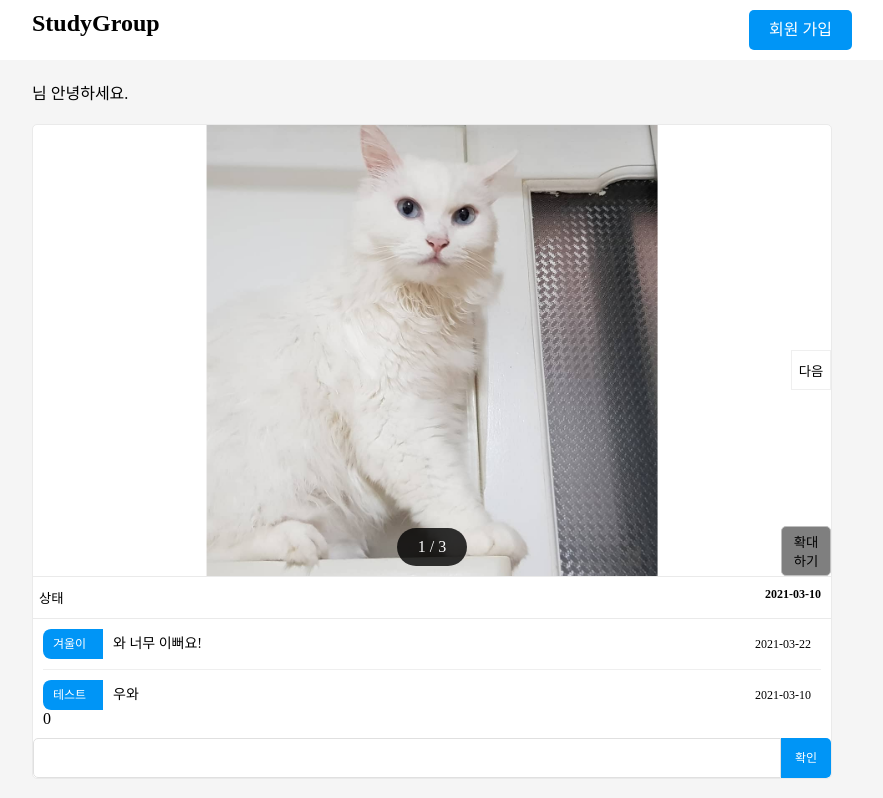
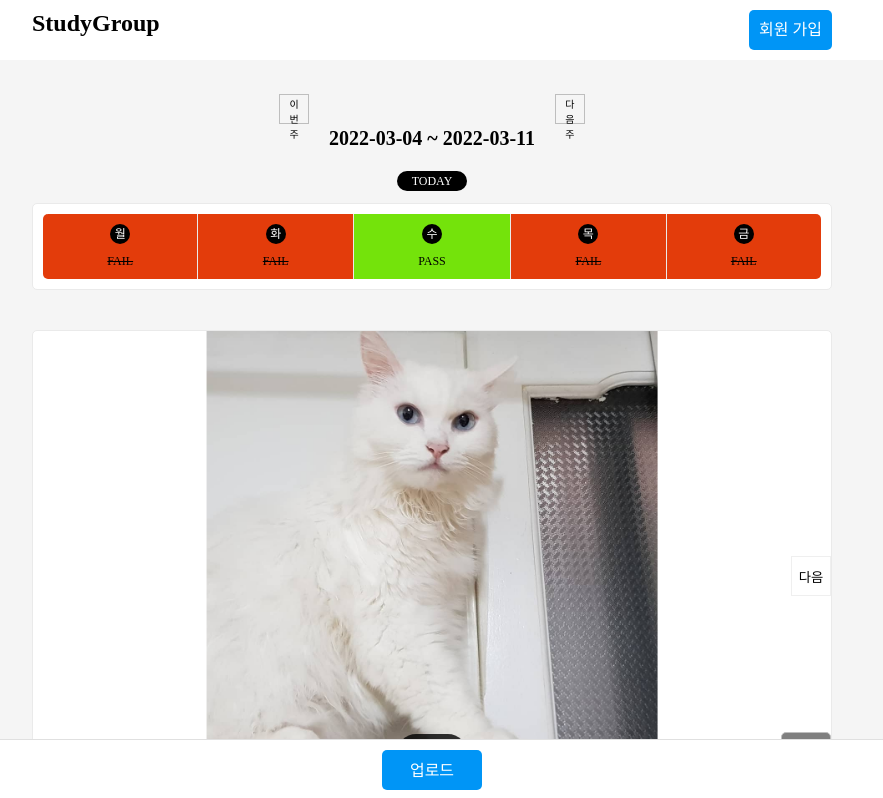
Before and after one commit to shinbom/studygram, a Vue app: page /list/1 in a window 1280 px wide. Shown: the top 798 px of the page, without its empty margins (208-1091 px from the left). Built offline with nearby package versions, Linux system fonts and the light colour scheme.

Commit message:
20220320 코멘트 기능 추가 및 이미지 업로드, 요일별 체크상태 마크업 완료
20220320 코멘트 기능 추가 및 이미지 업로드, 요일별 체크상태 마크업 완료

```diff
--- a/src/App.vue
+++ b/src/App.vue
@@ -39,7 +39,6 @@ export default{
   methods : {
     ...mapMutations(['logout']),
     setLogout() {
-      console.log('test');
       this.$store.commit('logout');
     }
   }
--- /dev/null
+++ b/src/components/Chart.vue
@@ -0,0 +1,61 @@
+<template>
+    <div id="chart">
+        <div>
+            <button type="button">이번 주</button>
+            <p>2022-03-04 ~ 2022-03-11</p>
+            <button type="button">다음 주</button>
+        </div>
+        <ul>
+            <li v-for="(item, index) in weekend" :key="index" :class="{'today' : item.today === true, 'correct' : item.studyStatus === true, 'error' : item.studyStatus === false}">
+                <span class="month">{{item.name}}</span>
+                <span class="desc" v-if="item.studyStatus">PASS</span>
+                <span class="desc" v-else>FAIL</span>
+            </li>
+        </ul>
+    </div>
+</template>
+
+<script>
+export default {
+    name : 'Chart',
+    data () {
+        return {
+            weekend : [
+                {
+                    name : '월',
+                    studyStatus : false,
+                    today : false
+                },
+                {
+                    name : '화',
+                    studyStatus : false,
+                    today : false
+                },
+                {
+                    name : '수',
+                    studyStatus : true,
+                    today : true
+                },
+                {
+                    name : '목',
+                    data : '',
+                    studyStatus : false,
+                    today : false
+                },
+                {
+                    name : '금',
+                    data : '',
+                    studyStatus : false,
+                    today : false
+                },
+            ]
+        }
+    },
+    created () {
+    }
+}
+</script>
+
+<style>
+
+</style>
--- a/src/components/Comment.vue
+++ b/src/components/Comment.vue
@@ -1,18 +1,29 @@
 <template>
     <div class="comment_wrap">
         <div class="comment">
-            <ul>
+            <ul class="commentList">
                 <li v-for="(item, index) in comment" :key="index">
                     <span class="user">{{item.id}}</span>
                     <span class="desc">{{item.comment}}</span>
                     <span class="date">{{item.uploadDate}}</span>
                 </li>
             </ul>
-            {{updateReplyComment}}
+            <ul class="replayCommentList" v-show="setReplayCommentStatus">
+                <li v-for="(item, index) in replyCommentList" :key="index">
+                    <span class="user">{{userInfo.nickName}}</span>
+                    <span class="desc">{{item.comment}}</span>
+                    <span class="date">{{item.date}}</span>
+                </li>
+            </ul>
         </div>
         <ul class="replyComment">
             <li>
-                <input type="text" v-model="replyComment">
+                <input type="text" v-model="replyComment" @keyup="getTagList" ref="replyComment">
+                <ul class="tagList" v-show="tagStatus">
+                    <li v-for="(item, index) in comment" :key="index">
+                        <button type="button" @click="setTag($event)">{{item.id}}</button>
+                    </li>
+                </ul>
                 <button type="button" class="btn" @click="updateComment">확인</button>
             </li>
         </ul>
@@ -21,19 +32,23 @@
 
 <script>
 import {mapState} from 'vuex';
-
 export default {
     name : 'comment',
     data () {
         return {
             replyComment : '',
-            replyCommentList : []
+            replyCommentList : [],
+            tagStatus : false,
         }
     },
     computed : {
         ...mapState( ['userInfo']),
-        updateReplyComment () {
-            return this.replyCommentList.length ;
+        setReplayCommentStatus () {
+            if(this.replyCommentList.length > 0) {
+                return true;
+            } else {
+                return false;
+            }
         }
     },
     props : {
@@ -41,7 +56,39 @@ export default {
     },
     methods : {
         updateComment() {
-            this.replyCommentList.push(this.replyComment);
+            const year = new Date().getFullYear();
+            let month = new Date().getMonth();
+            let day = new Date().getDate();
+            if(month < 10) {
+                month = `0${month}`
+            }
+            if(day < 10){
+                day = `0${day}`;
+            }
+            if(this.replyComment !== '') {
+                // @태그는 별도의 태그로 처리되도록 정규표현식 처리를 해야 함.
+                this.replyCommentList.push(
+                    {
+                        comment : this.replyComment,
+                        date : `${year}-${month}-${day}`
+                    }
+                );
+            }
+        },
+        getTagList() {
+            if(this.replyComment.match(/@/g)){
+                this.tagStatus = true;
+            }
+
+            if (this.replyComment.match(/@[a-zA-Z가-하]/g)){
+                this.tagStatus = false;
+            }
+        },
+        setTag(event) {
+            let tagText = event.target.textContent;
+            this.replyComment = this.replyComment + tagText
+            this.tagStatus = false;
+            this.$refs.replyComment.focus();
         }
     }
 }
--- /dev/null
+++ b/src/components/ImageUpload.vue
@@ -0,0 +1,41 @@
+<template>
+    <footer>
+        <button type="button" class="btn" @click="setUpload">업로드</button>
+        <div class="dim" v-show="uploadStatus">
+            <div class="upload">
+                <ul>
+                    <li v-for="(item, index) in uploadFiles" :key="index">
+                        <input type="text" v-model="item.fileMemo">
+                    </li>
+                </ul>
+            </div>
+            <input type="file">
+        </div>
+    </footer>
+</template>
+
+<script>
+export default {
+    name : 'ImageUpload',
+    data () {
+        return {
+            uploadStatus : false,
+            uploadFiles : [
+                {
+                    fileName : '',
+                    fileMemo : '',
+                }
+            ]
+        }
+    },
+    methods : {
+        setUpload () {
+            this.uploadStatus = !this.uploadStatus;
+        }
+    }
+}
+</script>
+
+<style>
+
+</style>
--- a/src/css/common.scss
+++ b/src/css/common.scss
@@ -3,7 +3,18 @@ li{list-style:none;}
 button{border:none; background:none; cursor:pointer;}
 a{color:inherit; text-decoration:none;}
 input{height:30px; line-height:30px; padding-left:10px; border:1px solid #e0e0e0; border-radius:5px;}
-
+@keyframes topDown {
+    0% {
+        top : -45px;
+    }
+    50% {
+        top : -40px;
+    }
+    100% {
+        top : -45px;
+    }
+}
+// background:url('/images/a1.jpg') no-repeat 50% 50%;
 
 .btn{
     display:block;
@@ -51,14 +62,13 @@ input{height:30px; line-height:30px; padding-left:10px; border:1px solid #e0e0e0
             }
         }
     }
-
 }
-
 
 #app {
     main{
+        min-height:100vh;
+        padding-bottom:60px;
         position:relative;
-        min-height:100vh;
         background:#f5f5f5;
     }
 
@@ -71,8 +81,14 @@ input{height:30px; line-height:30px; padding-left:10px; border:1px solid #e0e0e0
             width:80%;
         }
     }
+    > header{
+        width:100%;
+        position:fixed;
+        top:0;
+        left:0;
+        z-index:99;
+        background-color:#fff;
     }
-
     nav{
         display:flex;
         padding:10px 0;
@@ -84,9 +100,12 @@ nav{
             a{
                 padding:0 10px;
                 text-align:center;
+                box-sizing:border-box;
             }
         }
     }
+}
+
 #login{
     position:absolute;
     top:50%;
@@ -147,12 +166,103 @@ nav{
     }
 }
 
+#chart{
+    padding:20px 0;
+    div {
+        padding:10px 0;
+        font-size:0;
+        text-align:center;
+        button{
+            width:30px;
+            height:30px;
+            font-size:10px;
+            border:1px solid #bebebe;
+        }
+        p{
+            display:inline-block;
+            height:30px;
+            padding:0 20px;
+            line-height:30px;
+            font-size:20px;
+            font-weight:bold;
+            vertical-align:middle;
+        }
+    }
+    ul {
+        display: flex;
+        margin:40px 0 20px;
+        padding:10px;
+        border-radius:5px;
+        border:1px solid #eaeaea;
+        background-color:#fff;
+        li{
+            position:relative;
+            flex-grow: 1;
+            padding:10px 0;
+            text-align:center;
+            transition:background-color 0.3s;
+            &:first-child{
+                border-radius:5px 0 0 5px;
+            }
+            &:nth-child(n+2){
+                border-left:1px solid #eaeaea;
+            }
+            &:last-child{
+                border-radius:0 5px 5px 0;
+            }
+            &.today:before{
+                content:'TODAY';
+                width:70px;
+                height:20px;
+                line-height:20px;
+                position:absolute;
+                top:-40px;
+                left:50%;
+                font-size:12px;
+                border-radius:25px;
+                background-color:#000;
+                color:#fff;
+                transform:translate(-50%, 0);
+                animation: topDown 3s infinite;
+            }
+            span{
+                display:block;
+                font-size:12px;
+                &.month{
+                    display:inline-block;
+                    width:20px;
+                    height:20px;
+                    line-height:20px;
+                    border-radius:50%;
+                    box-sizing:border-box;
+                    background-color:#000;
+                    color:#fff;
+                }
+                &.desc{
+                    padding-top:10px;
+                }
+            }
+            &.correct{
+                background-color:#74e30b;
+            }
+            &.error{
+                background-color:#e33c0b;
+                .desc{
+                    text-decoration:line-through
+                }
+            }
+        }
+    }
+}
+
 .comment {
-    padding:10px 10px 0 10px;
+    ul{
+        padding:0 10px 0 10px;
         border-top:1px solid #eaeaea;
         li{
             font-size:0;
             overflow:hidden;
+            padding:10px 0;
             line-height:30px;
             .user, .desc, .date{
                 display:inline-block;
@@ -176,29 +286,43 @@ nav{
                 font-size:12px;
             }
             &:nth-child(n+2) {
-            margin-top:10px;
-            padding-top:10px;
                 border-top:1px solid #efefef;
-
             }
         }
     }
+}
+
 .replyComment{
-    margin-top:10px;
+    border-top:1px solid #efefef;
     input{
         width:calc(100% - 50px);
         height:40px;
-        border-radius:5px 0 0 5px;
+        border-radius:0 0 0 5px;
         vertical-align:top;
         box-sizing: border-box;
+        border:0;
     }
     button{
         display:inline-block;
         width:50px;
         height:40px;
-        border-radius:0 5px 5px 0;
+        border-radius:0 0 5px 0;
         line-height:30px;
         font-size:12px;
+    }
+}
+
+.tagList{
+    width:100px;
+    padding:10px;
+    border-radius:10px;
+    border:1px solid #efefef;
+    li{
+        padding:5px 0;
+        &:nth-child(n+2){border-top:1px solid #efefef;}
+        button{
+            width:100%;
+        }
     }
 }
 
@@ -368,6 +492,45 @@ nav{
         }
     }
 }
+footer{
+    width:100%;
+    height:40px;
+    padding:10px 0;
+    position:fixed;
+    bottom:0;
+    left:0;
+    background-color:#fff;
+    border-top:1px solid #e0e0e0;
+    .btn{
+        width:100px;
+        margin:0 auto;
+    }
+    .dim{
+        position:fixed;
+        top:0;
+        left:0;
+        width:100vw;
+        height:100vh;
+        background-color:rgba(0, 0, 0, 0.8);
+        .upload{
+            width:500px;
+            height:500px;
+            position:absolute;
+            top: 50%;
+            left:50%;
+            transform:translate(-50%, -50%);
+            border-radius:10px;
+            background-color:#fff;
+        }
+        input{
+            position:absolute;
+            top: 50%;
+            left:50%;
+            transform:translate(-50%, -50%);
+        }
+    }
+}
+
 .fade-enter-active, .fade-leave-active {
     transition: opacity .5s;
 }
--- a/src/views/List.vue
+++ b/src/views/List.vue
@@ -4,6 +4,7 @@
       {{userInfo.nickName}}님 안녕하세요.
     </header>
     <main>
+      <chart></chart>
       <ul>
         <li v-for="(item, index) in imageList" :key="item[index]">
           <figure class="image_thumbnail">
@@ -23,14 +24,17 @@
         </li>
       </ul>
     </main>
+    <image-upload></image-upload>
   </div>
 </template>
 
 <script>
 import {Fetch_Images, Fetch_Comments} from '../api/index';
 import {mapState} from 'vuex';
+import Chart from '../components/Chart.vue';
 import Comment from '../components/Comment.vue';
 import Slide from '../components/Slide.vue';
+import ImageUpload from '../components/ImageUpload.vue';
 
 export default{
   data () {
@@ -48,7 +52,6 @@ export default{
       this.comment = commentList;
     });
     if ( window.sessionStorage.getItem('userInfo') ) {
-      console.log('has Session');
       this.$store.commit('successLogin', JSON.parse(window.sessionStorage.getItem('userInfo')));
     }
   },
@@ -57,7 +60,9 @@ export default{
   },
   components : {
     Comment,
-    Slide
+    Slide,
+    Chart,
+    ImageUpload
   },
   methods : {
     setEmotion (index) {
```
Lines whose indentation alone changed are shown as unchanged.
